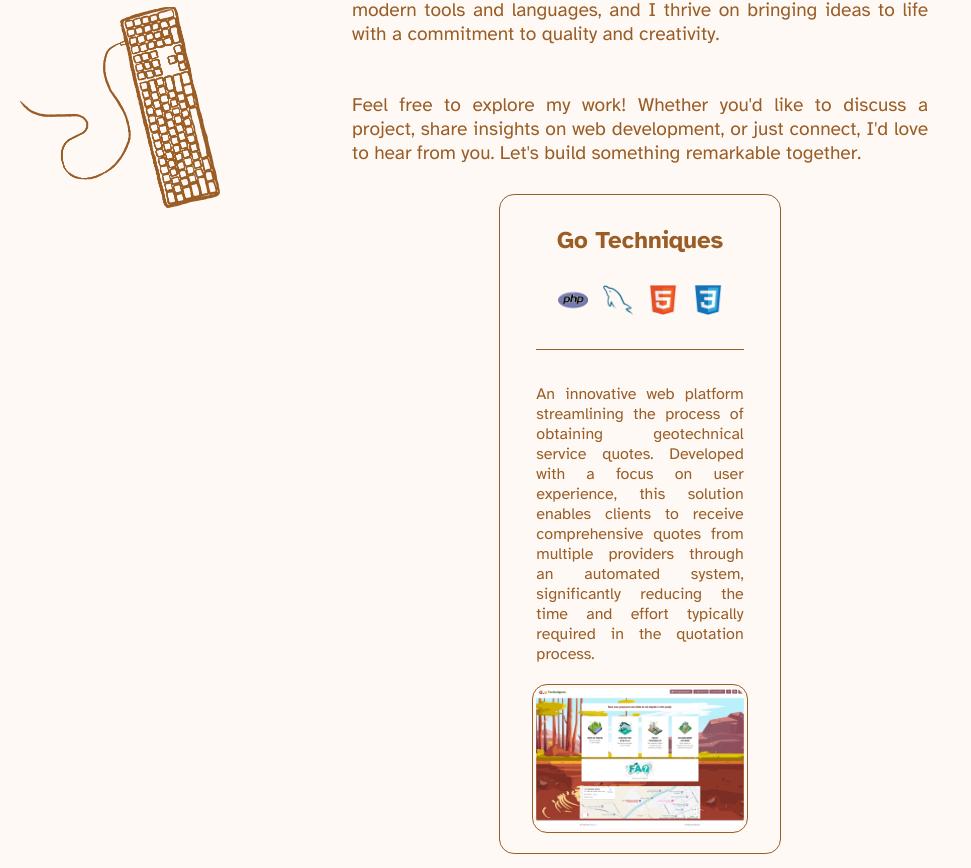
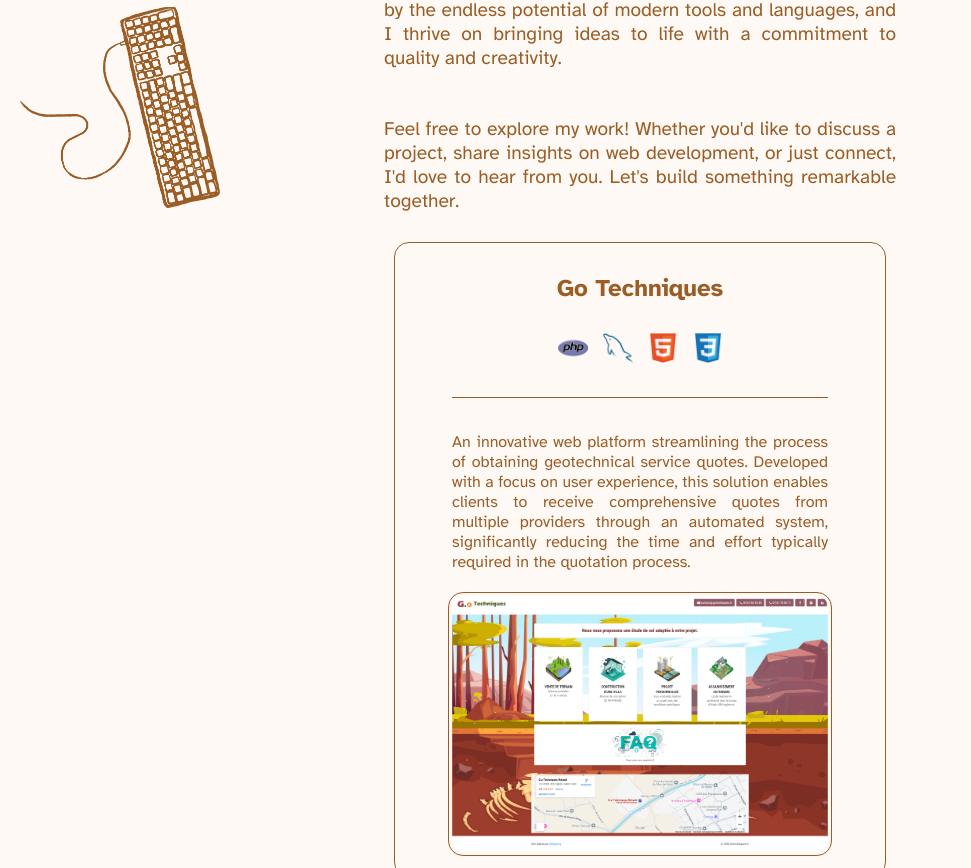
Before and after one commit to nohe-sohbi/portfolio, a React (Vite) app: page / in a window 1280 px wide. Shown: the part 572-1440 px from the top of the page, without its empty margins (0-971 px from the left). Built offline with nearby package versions, Linux system fonts and the light colour scheme.

Commit message:
Ajusting project tiles display depending on screen size

```diff
--- a/src/index.css
+++ b/src/index.css
@@ -9,7 +9,7 @@ body {
   font-weight: 400;
   font-style: normal;
   margin: 0 auto;
-  max-width: 50%;
+  max-width: 45%;
   scroll-behavior: smooth;
   overflow-y: scroll;
   -webkit-overflow-scrolling: touch;
@@ -139,6 +139,7 @@ nav {
 
 .project-tile {
   display: flex;
+  flex: 1;
   flex-direction: column;
   gap: 10px;
   padding: 10px;
@@ -151,6 +152,7 @@ nav {
   cursor: pointer;
   transition: all 0.5s cubic-bezier(0.68, -0.55, 0.265, 1.55);
   width: 45%;
+  min-width: 260px;
 }
 
 .project-tile > hr {
```
